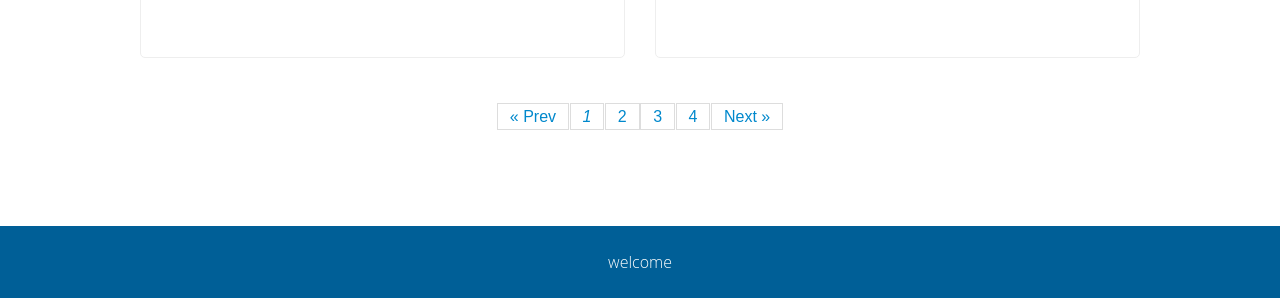
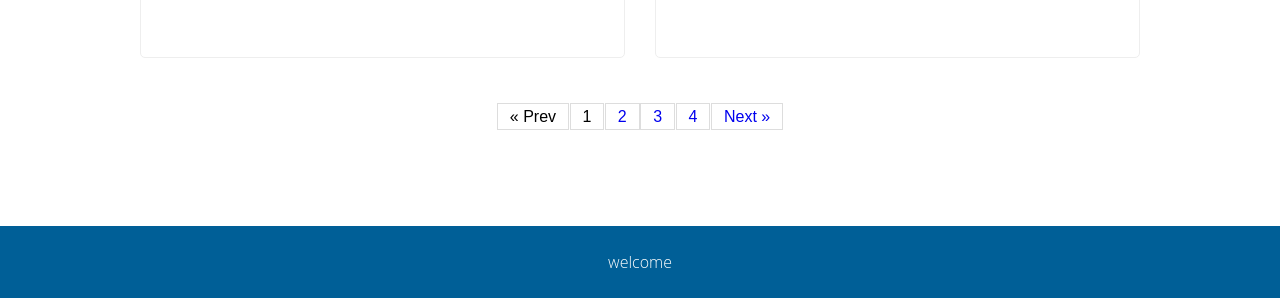
Before and after one commit to lky88/lky88.github.io, a Jekyll site: the page built from index.html, in a window 1280 px wide. Shown: the part 327-627 px from the top of the page. Built offline with Jekyll 4.4.1, drawn with Linux system fonts in a browser that asks for light colours; the list of posts is cut into pages by our own code.

Commit message:
paginationcolor

```diff
--- a/assets/css/main.css
+++ b/assets/css/main.css
@@ -2602,7 +2602,7 @@ footer p,footer a {
 .pagination{
 
 	text-align : center;
-	color : #000000;
+
 }
 
 .cusInnerPage{
@@ -2611,10 +2611,12 @@ footer p,footer a {
 	padding : 4px 12px;
 	margin : -2px;
 	text-decoration : none;
+	font-style : normal;
+}
+
+a.cusInnerPage:hover{
+	background : #f5f5f5;
+}
+a.cusInnerPage:visited{
 	color : #0088cc;
 }
-
-a.cusInnerPage:hover{
-
-	background : #f5f5f5
-}
```
